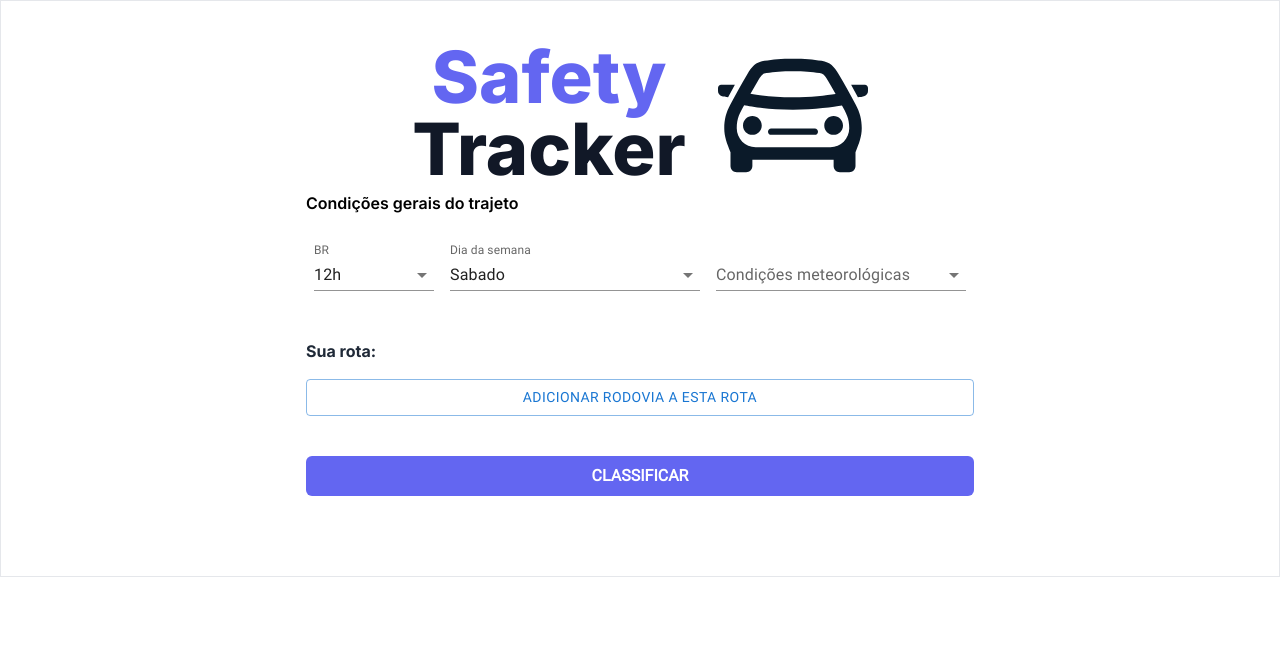
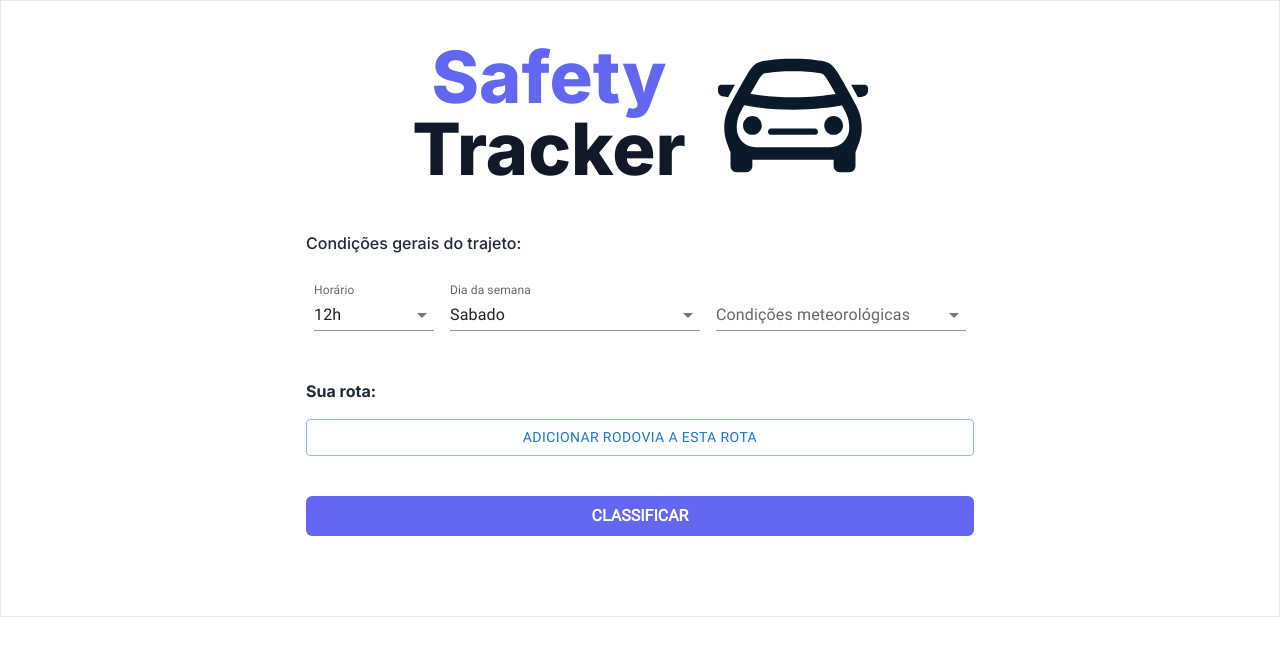
Before and after one commit to safety-tracker/safety-tracker-web, a React (Create React App) app: page / in a window 1280 px wide. Shown: the top 656 px of the page. Built offline with nearby package versions, Linux system fonts and the light colour scheme; the HTML template or start-up script is replaced by a standard one.

Commit message:
Ultimas mudanças na tela principal

```diff
--- a/src/components/BRDialog.jsx
+++ b/src/components/BRDialog.jsx
@@ -95,7 +95,7 @@ export default function BRDialog({routes, setRoutes}) {
             <Select
               labelId="br-label"
               id="br-select"
-              value={countie}
+              value={lane}
               onChange={(event) => setLane(event.target.value)}
               label="BR"
               disabled={province === ""}
--- a/src/components/Route.jsx
+++ b/src/components/Route.jsx
@@ -6,7 +6,7 @@ export default function Route({index, br, estado, cidade, routes, setRoutes}) {
 
     return (
         <div className="border-indigo-500 border-[1px] rounded-md w-full mt-4 mb-4">
-            <div className="flex font-inter text-gray-800 font-medium p-2 justify-center">
+            <div className="flex font-inter text-gray-700 font-medium p-2 justify-center">
                 <p>{index + 1}</p>
                 <p className="ml-32">BR-{br}</p>
                 <p className="ml-32">{cidade}-{estado}</p>
--- a/src/components/view/Classifier.jsx
+++ b/src/components/view/Classifier.jsx
@@ -70,13 +70,13 @@ export default function Classifier() {
                         <svg fill="#0b1a29" xmlns="http://www.w3.org/2000/svg" width="150" height="150" viewBox="0 0 24 24"><path d="M7 13.5c0-.828-.672-1.5-1.5-1.5s-1.5.672-1.5 1.5.672 1.5 1.5 1.5 1.5-.672 1.5-1.5zm9 1c0-.276-.224-.5-.5-.5h-7c-.276 0-.5.224-.5.5s.224.5.5.5h7c.276 0 .5-.224.5-.5zm4-1c0-.828-.672-1.5-1.5-1.5s-1.5.672-1.5 1.5.672 1.5 1.5 1.5 1.5-.672 1.5-1.5zm-17.298-6.5h-2.202c-.276 0-.5.224-.5.5v.511c0 .793.926.989 1.616.989l1.086-2zm19.318 3.168c-.761-1.413-1.699-3.17-2.684-4.812-.786-1.312-1.37-1.938-2.751-2.187-1.395-.25-2.681-.347-4.585-.347s-3.19.097-4.585.347c-1.381.248-1.965.875-2.751 2.187-.981 1.637-1.913 3.382-2.684 4.812-.687 1.273-.98 2.412-.98 3.806 0 1.318.42 2.415 1 3.817v2.209c0 .552.448 1 1 1h1.5c.552 0 1-.448 1-1v-1h13v1c0 .552.448 1 1 1h1.5c.552 0 1-.448 1-1v-2.209c.58-1.403 1-2.499 1-3.817 0-1.394-.293-2.533-.98-3.806zm-15.641-3.784c.67-1.117.852-1.149 1.39-1.246 1.268-.227 2.455-.316 4.231-.316s2.963.088 4.231.316c.538.097.72.129 1.39 1.246.408.681.81 1.388 1.195 2.081-1.456.22-4.02.535-6.816.535-3.048 0-5.517-.336-6.805-.555.382-.686.779-1.386 1.184-2.061zm11.595 10.616h-11.948c-1.671 0-3.026-1.354-3.026-3.026 0-1.641.506-2.421 1.184-3.678 1.041.205 3.967.704 7.816.704 3.481 0 6.561-.455 7.834-.672.664 1.231 1.166 2.01 1.166 3.646 0 1.672-1.355 3.026-3.026 3.026zm5.526-10c.276 0 .5.224.5.5v.511c0 .793-.926.989-1.616.989l-1.086-2h2.202z" /></svg></div>
                 </div>
 
-                <div className="">
+                <div className="mt-10">
                     <div className="w-3/5">
-                        <p className="font-inter font-semibold mb-5">Condições gerais do trajeto</p>
+                        <p className="font-inter font-medium text-gray-800 mb-5">Condições gerais do trajeto:</p>
                         <div className="flex">
                             <FormControl variant="standard" sx={{ m: 1, minWidth: 120 }}>
-                                <InputLabel id="daytime-label">BR</InputLabel>
-                                <Select labelId="daytime-label" id="daytime-select" value={daytime} onChange={(event) => updateDaytime(event.target.value)} label="BR" >
+                                <InputLabel id="daytime-label">Horário</InputLabel>
+                                <Select labelId="daytime-label" id="daytime-select" value={daytime} onChange={(event) => updateDaytime(event.target.value)} label="Horário" >
                                     {possibleDaytime.map((time) => {
                                         return <MenuItem value={time.value}>{time.label}</MenuItem>;
                                     })}
@@ -105,7 +105,7 @@ export default function Classifier() {
                             <div>
                                 <p className="font-inter text-gray-800 font-bold">Sua rota:</p>
                                 {routes.map((route, index) => {
-                                    return <Route index={index} br={route.br} estado={route.estado} cidade={route.cidade} />
+                                    return <Route routes={routes} setRoutes={setRoutes} index={index} br={route.br} estado={route.estado} cidade={route.cidade} />
                                 })}
                                 <div className="mt-4">
                                     <BRDialog routes={routes} setRoutes={setRoutes} />
```
